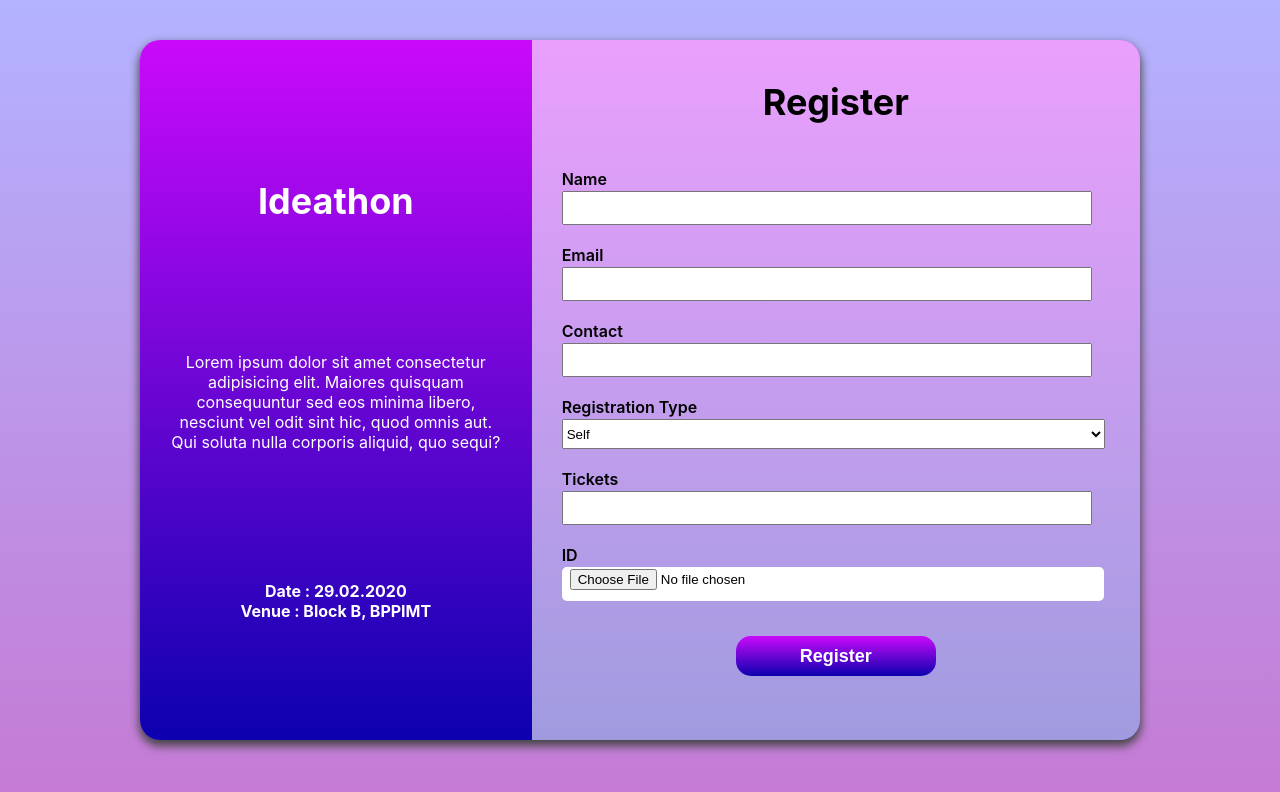
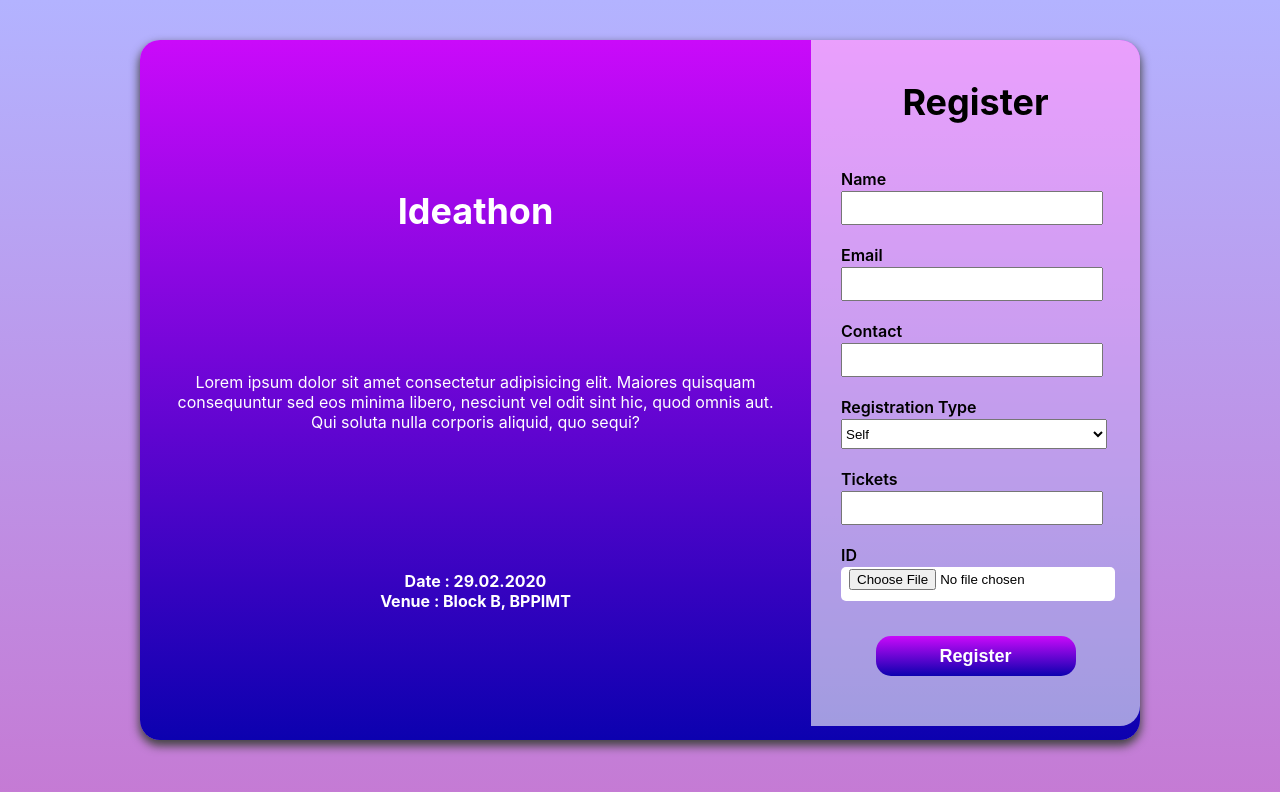
Before and after one commit to Radiumskull/ideathon-react, a React (Create React App) app: page /register in a window 1280 px wide. Shown: the top 792 px of the page. Built offline with nearby package versions, Linux system fonts and the light colour scheme.

Commit message:
changes applied, multi-step-form

```diff
--- a/src/components/Forms/RegisterForm.js
+++ b/src/components/Forms/RegisterForm.js
@@ -1,57 +1,103 @@
-import React, { useState } from 'react';
-import axios from 'axios';
+import React from 'react';
+
+
+import Register from "../Register/Register";
+import PreviewForm from '../PreviewForm/PreviewForm';
 
 
 
-const RegisterForm = (props) => {
-    const [ formData, setData ] = useState({ Fullname : '', EmailId : '', MobileNumber : '', RegistrationType : 'self', TicketNumber : '', IdCardUrl : ''})
-
-    const submitHandler = async (event) => {
-        event.preventDefault();
-        console.log(formData)
-        try{
-            const submitResponse = await axios.post('http://127.0.0.1:8080/registration', formData);
-            if(!submitResponse){
-                console.log("Error Submitting");
-                return
+// const RegisterForm = (props) =>
+class RegisterForm extends React.Component{
+    constructor(props){
+        super(props);
+        this.state = {
+            Fullname: '',
+            EmailId: '',
+            MobileNumber: '',
+            RegistrationType: 'self',
+            TicketNumber: '',
+            IdCardUrl: '',
+            flag: false
+        }
+        this.inputHandler = this.inputHandler.bind(this);
+        this.registerSubmitHandler = this.registerSubmitHandler.bind(this);
+        this.displayComponent = this.displayComponent.bind(this);
     }
 
-            console.log(submitResponse.data)
-        } catch(e){
-            console.log(e);
+    // const [ formData, setData ] = useState({ Fullname : '', EmailId : '', MobileNumber : '', RegistrationType : 'self', TicketNumber : '', IdCardUrl : ''})
+
+    // submitHandler = async (event) => {
+    //     event.preventDefault();
+    //     // console.log(formData)
+    //     try{
+    //         const submitResponse = await axios.post('http://127.0.0.1:8080/registration', formData);
+    //         if(!submitResponse){
+    //             console.log("Error Submitting");
+    //             return
+    //         }
+
+    //         console.log(submitResponse.data)
+    //     } catch(e){
+    //         console.log(e);
+    //     }
+
+    // }
+    registerSubmitHandler =  (e) =>{
+        e.preventDefault();
+        this.setState((prevState) => ({ flag: !prevState.flag }));
+        // this.displayComponent();
     }
-
+    displayComponent = ()=>{
+        if(this.state.flag === false)
+            return <Register
+                        submitAction={this.registerSubmitHandler}
+                        registerInputHandler={this.inputHandler}
+                        values={this.state}
+                    />
+        else
+            return <PreviewForm
+                        submitAction={this.registerSubmitHandler}
+                        values={this.state}
+                    />
+        // console.log(this.state.flag);
     }
-
-    const inputHandler = (event) => {
+    inputHandler = (event) => {
         const text = event.target.value;
         const field = event.target.name;
         // console.log(text, field);
         switch(field){
             case 'name':
-                setData({...formData, Fullname : text});
+                // setData({...formData, Fullname : text});
+                this.setState({Fullname: text});
                 break;
             case 'contact':
-                setData({...formData, MobileNumber : text});
+                // setData({...formData, MobileNumber : text});
+                this.setState({ MobileNumber: text });
                 break;
             case 'email':
-                setData({...formData, EmailId : text});
+                // setData({...formData, EmailId : text});
+                this.setState({ EmailId: text });
                 break;
             case 'tickets':
-                setData({...formData, TicketNumber : text});
+                // setData({...formData, TicketNumber : text});
+                this.setState({ TicketNumber: text });
                 break;
             case 'id-proof':
-                setData({...formData, IdCardUrl : text});
+                // setData({...formData, IdCardUrl : text});
+                this.setState({ IdCardUrl: text });
                 break;
             case 'regtype':
-                setData({...formData, RegistrationType : text});
+                // setData({...formData, RegistrationType : text});
+                this.setState({ RegistrationType: text });
                 break;
             default:
                 break;
         }
         // console.log(formData)
     }
+    render(){
         return(
+
             <div className="register-form">
                 <div className="event-info">
                     <div className="info-content">
@@ -63,28 +109,10 @@
                         </span>
                     </div>
                 </div>
-        <form className="event-form" onSubmit={submitHandler}>
-            <h1>Register</h1>
-            <label htmlFor="name">Name<input type="text" name="name" onChange={inputHandler} required/></label>
-            <label htmlFor="email">Email<input type="email" name="email" onChange={inputHandler} required/></label>
-            <label htmlFor="contact">Contact<input type="text" name="contact" onChange={inputHandler} pattern="[0-9]{10}" required/></label>
-
-            <label htmlFor="regtype">Registration Type<select name="regtype" onChange={inputHandler}>
-                <option value="self">Self</option>
-                <option value="coorporate">Coorporate</option>
-                <option value="group">Group</option>
-                <option value="other">Other</option>
-              </select></label>
-            <label htmlFor="tickets">Tickets<input type="number" name="tickets" onChange={inputHandler} required/></label>
-            <label htmlFor="id-proof">ID<input type="file" name="id-proof" onChange={inputHandler} required/></label>
-
-
-            <button type="submit">Register</button>
-
-
-        </form>
+                {this.displayComponent()}
             </div>
-    );
+        )
+    }
 }
 
 export default RegisterForm;
--- /dev/null
+++ b/src/components/PreviewForm/PreviewForm.js
@@ -0,0 +1,34 @@
+import React from "react";
+
+import "../../styles/PreviewForm.css";
+
+class PreviewForm extends React.Component{
+    render(){
+        return(
+            <div>
+                <form className="event-form" onSubmit={this.props.submitAction}>
+                    <h1>Preview</h1>
+                    <label htmlFor="name">Name<input type="text" name="name" value={this.props.values.Fullname} disabled /></label>
+                    <label htmlFor="email">Email<input type="email" name="email" value={this.props.values.EmailId} disabled /></label>
+                    <label htmlFor="contact">Contact<input type="text" name="contact" value={this.props.values.MobileNumber} disabled /></label>
+
+                    <label htmlFor="regtype">Registration Type<select name="regtype" value={this.props.values.RegistrationType} disabled>
+                        <option value="self">Self</option>
+                        <option value="coorporate">Coorporate</option>
+                        <option value="group">Group</option>
+                        <option value="other">Other</option>
+                    </select></label>
+                    <label htmlFor="tickets">Tickets<input type="number" name="tickets" value={this.props.values.TicketNumber} disabled /></label>
+                    {/* <label htmlFor="id-proof">ID<input type="file" name="id-proof" value={this.props.values.IdCardUrl} disabled /></label> */}
+
+
+                    <button type="submit">Make Changes</button>
+                    <button type="submit">Final Submit</button>
+
+                </form>
+            </div>
+        )
+    }
+}
+
+export default PreviewForm;
--- /dev/null
+++ b/src/components/Register/Register.js
@@ -0,0 +1,37 @@
+import React from "react";
+
+import "../../styles/Register.css";
+
+class Register extends React.Component {
+    // eslint-disable-next-line no-useless-constructor
+    constructor(props){
+        super(props);
+    }
+    render() {
+        return (
+            <div>
+                <form className="event-form" onSubmit={this.props.submitAction}>
+                    <h1>Register</h1>
+                    <label htmlFor="name">Name<input type="text" name="name" value={this.props.values.Fullname} onChange={this.props.registerInputHandler} required /></label>
+                    <label htmlFor="email">Email<input type="email" name="email" value={this.props.values.EmailId} onChange={this.props.registerInputHandler} required /></label>
+                    <label htmlFor="contact">Contact<input type="text" name="contact" value={this.props.values.MobileNumber} onChange={this.props.registerInputHandler} pattern="[0-9]{10}" required /></label>
+
+                    <label htmlFor="regtype">Registration Type<select name="regtype" value={this.props.values.RegistrationType} onChange={this.props.registerInputHandler}>
+                        <option value="self">Self</option>
+                        <option value="coorporate">Coorporate</option>
+                        <option value="group">Group</option>
+                        <option value="other">Other</option>
+                    </select></label>
+                    <label htmlFor="tickets">Tickets<input type="number" name="tickets" value={this.props.values.TicketNumber} onChange={this.props.registerInputHandler} required /></label>
+                    <label htmlFor="id-proof">ID<input type="file" name="id-proof" onChange={this.props.registerInputHandler} required /></label>
+
+
+                    <button type="submit">Register</button>
+
+                </form>
+            </div>
+        )
+    }
+}
+
+export default Register;
--- /dev/null
+++ b/src/styles/PreviewForm.css
@@ -0,0 +1,3 @@
+input:disabled{
+    background: #dddddd;
+}
```
Also changed, not shown: src/styles/Register.css (added), 1 other file (tests, documents, lock files or other folders). Lines whose indentation alone changed are shown as unchanged.
